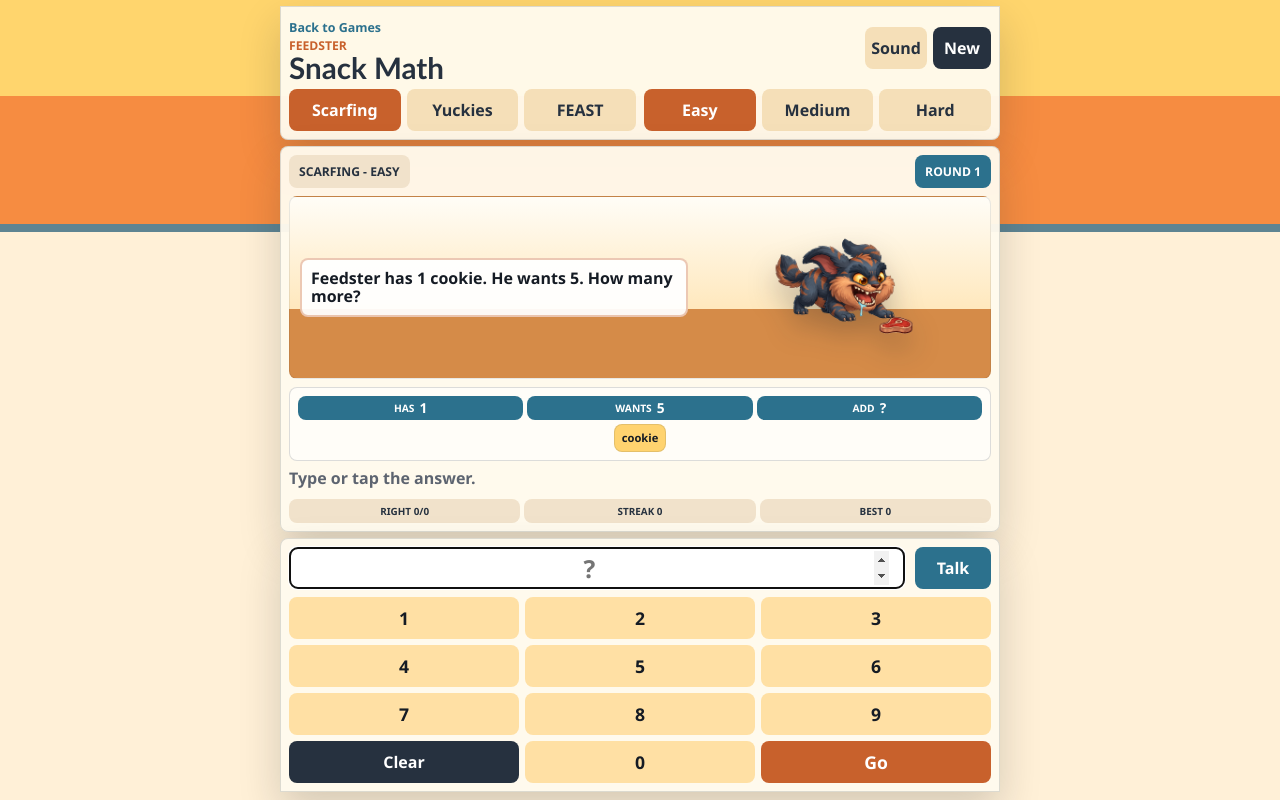
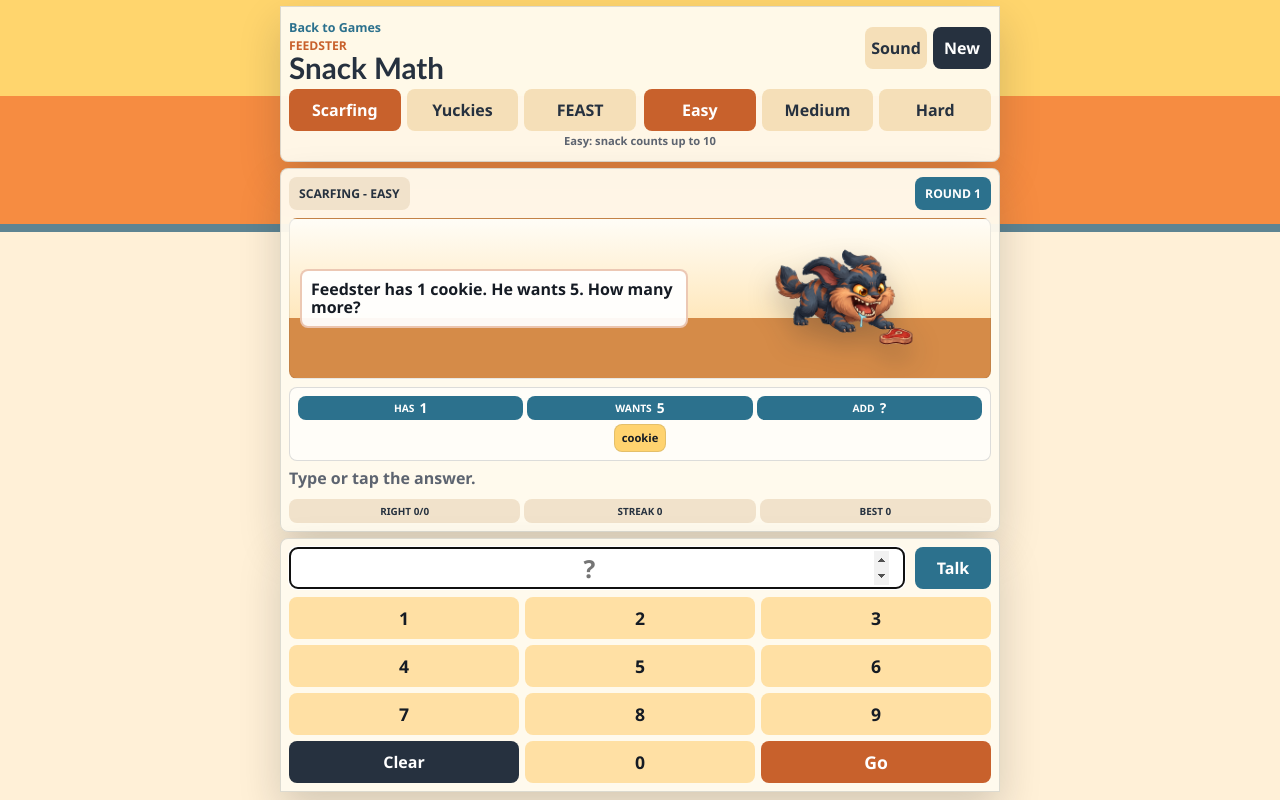
Before and after one commit to Exolun/exolun.github.io, a plain HTML site: page games/feedster/index.html in a window 1280 px wide. Drawn offline with Linux system fonts and the light colour scheme.

Commit message:
Add Feedster difficulty scope hints

```diff
--- a/games/feedster/game.js
+++ b/games/feedster/game.js
@@ -86,6 +86,12 @@ const MODES = {
   feast: "FEAST"
 };
 
+const DIFFICULTY_HINTS = {
+  easy: "Easy: snack counts up to 10",
+  medium: "Medium: snack counts up to 20",
+  hard: "Hard: 3-digit snack math"
+};
+
 const SINGULAR_FOODS = {
   cookies: "cookie",
   cupcakes: "cupcake",
@@ -139,6 +145,7 @@ const elements = {
   soundButton: document.querySelector("#soundButton"),
   talkButton: document.querySelector("#talkButton"),
   promptText: document.querySelector("#promptText"),
+  difficultyHint: document.querySelector("#difficultyHint"),
   feedsterSprite: document.querySelector("#feedsterSprite"),
   plateItems: document.querySelector("#plateItems"),
   coachText: document.querySelector("#coachText"),
@@ -324,6 +331,7 @@ function updateSelectorState() {
 
 function updateLabels() {
   elements.modeLabel.textContent = `${MODES[state.mode]} - ${DIFFICULTIES[state.difficulty].label}`;
+  elements.difficultyHint.textContent = DIFFICULTY_HINTS[state.difficulty];
 
   if (state.mode === "feast") {
     const total = DIFFICULTIES[state.difficulty].feastRounds;
--- a/games/feedster/index.html
+++ b/games/feedster/index.html
@@ -39,6 +39,7 @@
           <button class="selector-button" type="button" data-difficulty="hard">Hard</button>
         </div>
       </div>
+      <p class="difficulty-hint" id="difficultyHint">Easy: snack counts up to 10</p>
     </section>
 
     <section class="stage-panel" aria-label="Feedster game board">
--- a/games/feedster/styles.css
+++ b/games/feedster/styles.css
@@ -175,6 +175,16 @@ h1 {
 .selector-button.is-active {
   color: white;
   background: var(--copper);
+}
+
+.difficulty-hint {
+  min-height: 18px;
+  margin: 6px 0 0;
+  color: var(--muted);
+  font-size: 0.78rem;
+  font-weight: 900;
+  line-height: 1.15;
+  text-align: center;
 }
 
 .mode-pill,
@@ -508,6 +518,11 @@ h1 {
     min-height: 42px;
   }
 
+  .difficulty-hint {
+    margin-top: 4px;
+    font-size: 0.7rem;
+  }
+
   .icon-button {
     min-height: 42px;
     min-width: 58px;
--- a/games/feedster/sw.js
+++ b/games/feedster/sw.js
@@ -1,5 +1,5 @@
-const SHELL_CACHE = "feedster-shell-v3";
-const RUNTIME_CACHE = "feedster-runtime-v3";
+const SHELL_CACHE = "feedster-shell-v4";
+const RUNTIME_CACHE = "feedster-runtime-v4";
 const OFFLINE_URL = "./index.html";
 
 const PRECACHE_URLS = [
```
